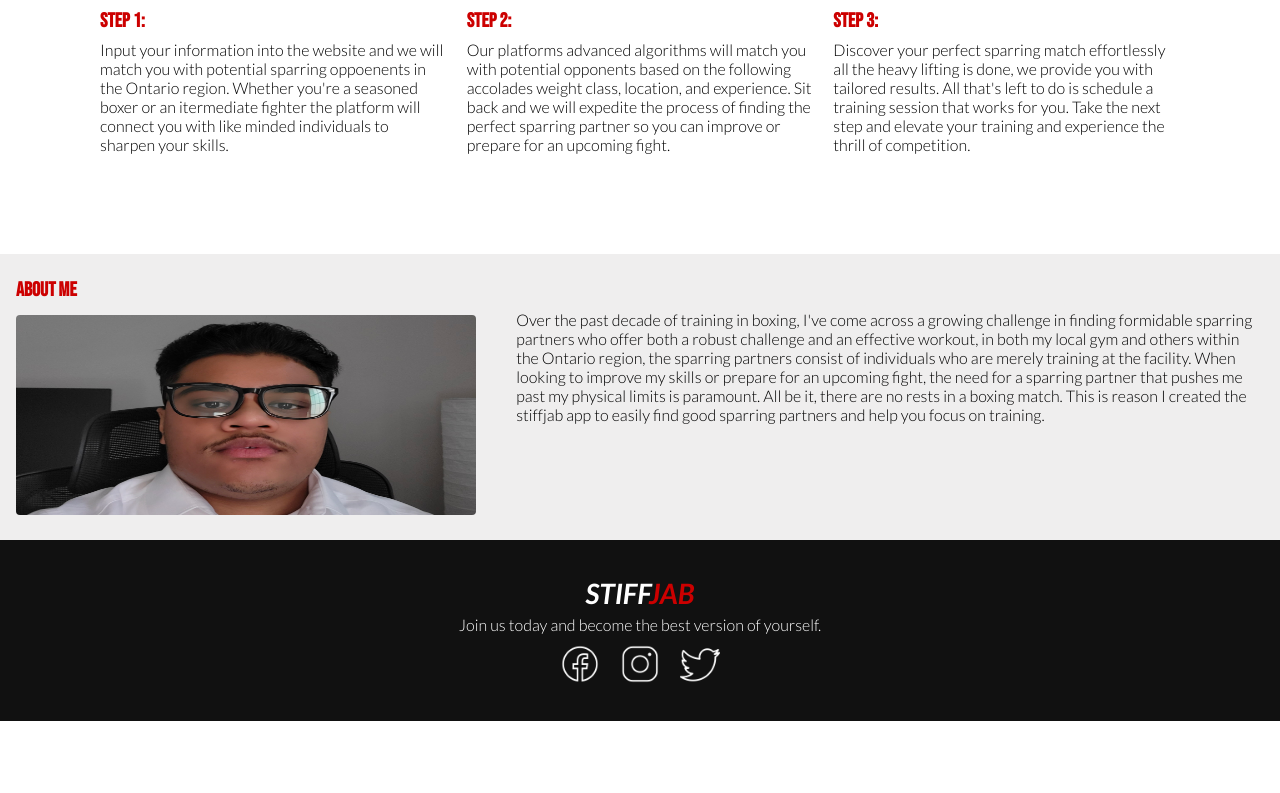
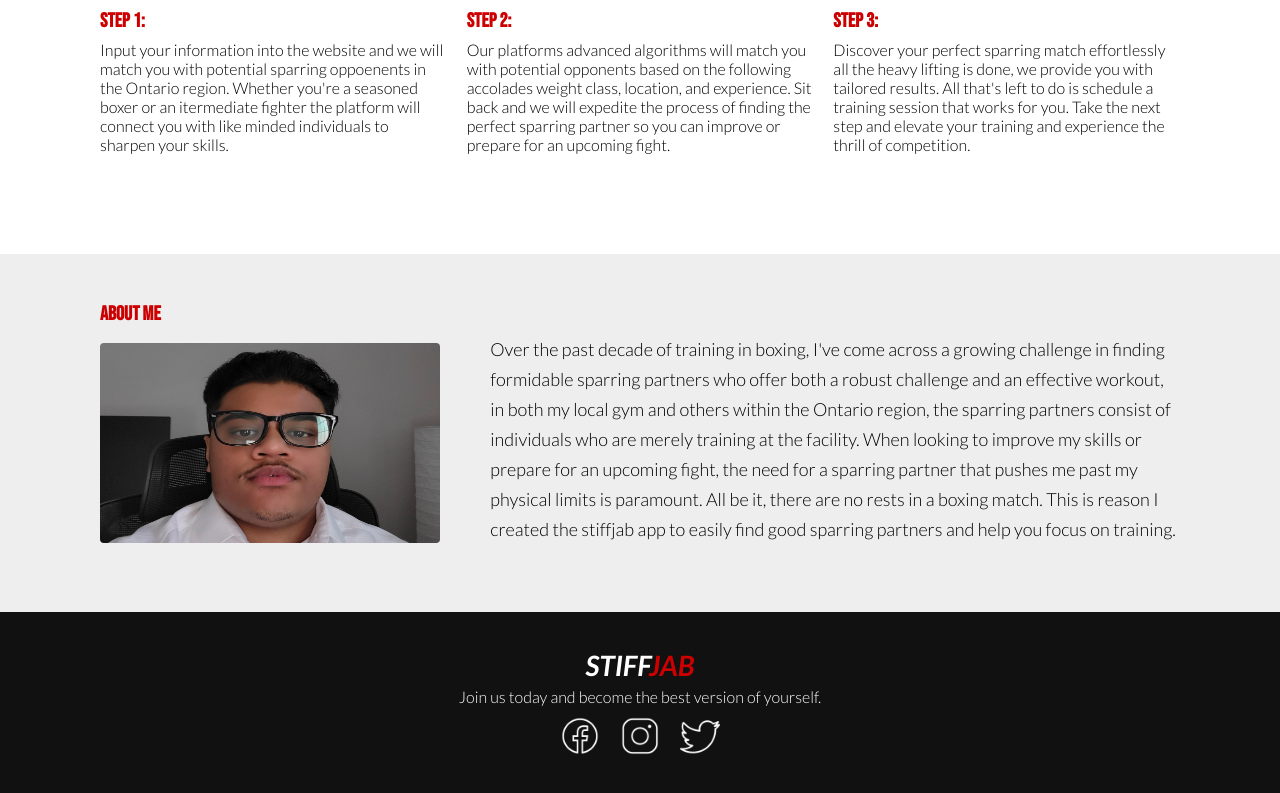
Before and after one commit to BilalHassen/StiffJab-app, a React (Create React App) app: page / in a window 1280 px wide. Shown: the part 761-1554 px from the top of the page. Before the commit the page ends 1482 px from the top, so only its background shows below. Built offline with nearby package versions, Linux system fonts and the light colour scheme.

Commit message:
add tablet and mobile styling

```diff
--- a/src/components/AboutComponent/About.scss
+++ b/src/components/AboutComponent/About.scss
@@ -12,10 +12,26 @@
   background-color: rgb(239, 238, 238);
 
   @include tablet {
-    &__card-wrapper {
+    padding-left: 4rem;
+    padding-right: 4rem;
+  }
+
+  @include desktop {
+    padding-left: 10rem;
+    padding-right: 10rem;
+    padding-top: 4rem;
+    padding-bottom: 5rem;
+  }
+
+  &__card-wrapper {
+    @include tablet {
       display: flex;
       width: 100%;
       gap: 4rem;
+    }
+
+    @include desktop {
+      gap: 5rem;
     }
   }
 
@@ -25,11 +41,20 @@
     @include tablet {
       width: 40%;
     }
+
+    @include desktop {
+      width: 37%;
+    }
   }
 
   &__text-container {
     @include tablet {
       width: 65%;
+    }
+
+    @include desktop {
+      width: 75%;
+      height: fit-content;
     }
   }
 
@@ -38,10 +63,21 @@
     width: 100%;
     box-sizing: border-box;
     border-radius: 4px;
+    transition: 0.7s ease-in-out;
 
     @include tablet {
       margin-top: 0.5rem;
       height: 200px;
+      transition: 0.7s ease-in-out;
+
+      &:hover {
+        transition: 0.7s ease-in-out;
+        transform: rotate(-7deg);
+      }
+    }
+
+    @include desktop {
+      margin-top: 0.9rem;
     }
   }
 
@@ -50,6 +86,17 @@
     align-items: center;
     height: 4rem;
     border-radius: 4px;
+
+    padding-right: 1.6rem;
+    transition: 0.7s ease-in-out;
+    width: fit-content;
+
+    &:hover {
+      background-color: $boxing-black;
+      width: fit-content;
+      transition: 0.7s ease-in-out;
+      padding-left: 1.6rem;
+    }
   }
 
   &__header {
@@ -65,5 +112,11 @@
       padding-bottom: 1.8rem;
       line-height: 1.9rem;
     }
+
+    @include desktop {
+      line-height: 3rem;
+
+      font-size: 1.8rem;
+    }
   }
 }
--- a/src/components/Header/Header.js
+++ b/src/components/Header/Header.js
@@ -22,11 +22,11 @@
       <header>
         <nav className="nav">
           <div className="nav__title-box">
-            <Link to="/">
+            <NavLink to="/">
               <h3 className="nav__title">
                 <span className="nav__span">STIFF</span>JAB
               </h3>
-            </Link>
+            </NavLink>
           </div>
           <button className="nav__menu-button" onClick={menuToggle}>
             <FontAwesomeIcon
```
